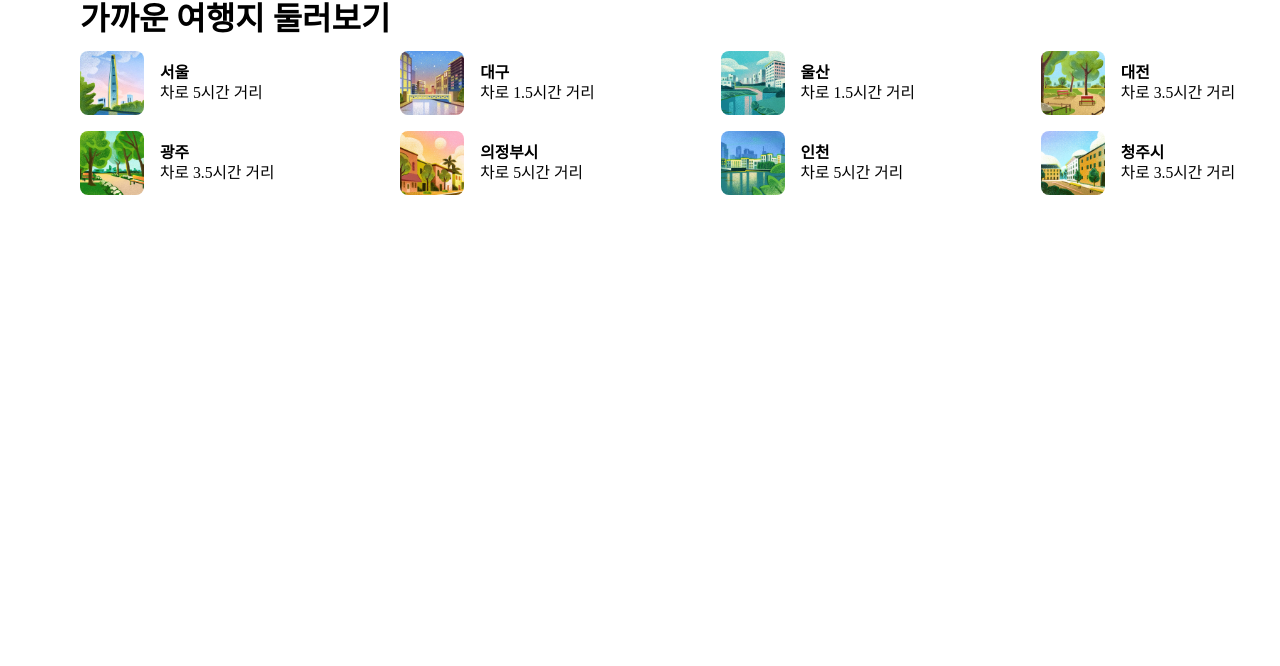
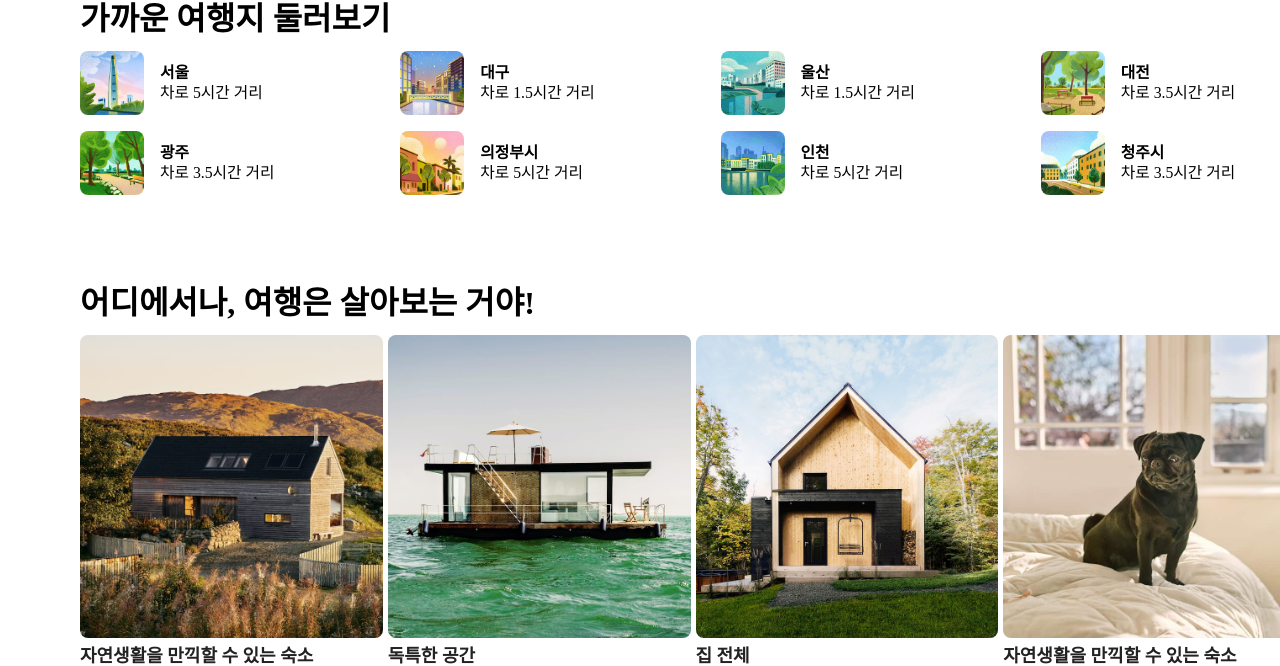
Before and after one commit to KimBiYam/css-practice, a plain HTML site: page airbnb-main-clone/index.html in a window 1280 px wide. Shown: the part 705-1371 px from the top of the page. Before the commit the page ends 900 px from the top, so only its background shows below. Drawn offline with Linux system fonts and the light colour scheme.

Commit message:
Implement concept section

```diff
--- a/airbnb-main-clone/index.css
+++ b/airbnb-main-clone/index.css
@@ -311,6 +311,7 @@ div.new-content-section > button {
 }
 
 div.nearby-destinations-section {
+  height: 260px;
   margin: 24px 0;
   padding: 0 80px;
 }
@@ -355,3 +356,37 @@ div.card-description > span {
   font-size: 1.125rem;
   line-height: 20px;
 }
+
+div.concept-section {
+  padding: 0 80px;
+}
+
+div.concept-section > h1 {
+  font-size: 32px;
+  padding-bottom: 16px;
+}
+
+div.concept-section > div.concept-card-section {
+  display: flex;
+}
+
+div.concept-card-section > a {
+  display: flex;
+  flex-direction: column;
+  flex: 1;
+  padding-right: 5px;
+}
+
+div.concept-card-section a img.card-image {
+  width: 302.75px;
+  height: 302.75px;
+  border-radius: 8px;
+}
+
+div.concept-card-section a span {
+  margin-top: 8px;
+  font-size: 18px;
+  font-weight: 600;
+  line-height: 20px;
+  color: #222;
+}
--- a/airbnb-main-clone/index.html
+++ b/airbnb-main-clone/index.html
@@ -153,6 +153,43 @@
           </div>
         </div>
       </div>
+      <div class="concept-section">
+        <h1>어디에서나, 여행은 살아보는 거야!</h1>
+        <div class="concept-card-section">
+          <a href="#">
+            <img
+              class="card-image"
+              src="./images/natural-life-card-image.jpg"
+              alt="natural-life"
+            />
+            <span>자연생활을 만끽할 수 있는 숙소</span>
+          </a>
+          <a href="#">
+            <img
+              class="card-image"
+              src="./images/unique-space-card-image.jpg"
+              alt="unique-space"
+            />
+            <span>독특한 공간</span>
+          </a>
+          <a href="#">
+            <img
+              class="card-image"
+              src="./images/whole-house-card-image.jpg"
+              alt="whole-house"
+            />
+            <span>집 전체</span>
+          </a>
+          <a href="#">
+            <img
+              class="card-image"
+              src="./images/pets-allowed-card-image.jpg"
+              alt="pets-allowed"
+            />
+            <span>자연생활을 만끽할 수 있는 숙소</span>
+          </a>
+        </div>
+      </div>
     </div>
   </body>
 </html>
```
Also changed, not shown: airbnb-main-clone/images/natural-life-card-image.jpg (added), airbnb-main-clone/images/pets-allowed-card-image.jpg (added), airbnb-main-clone/images/unique-space-card-image.jpg (added), airbnb-main-clone/images/whole-house-card-image.jpg (added).
